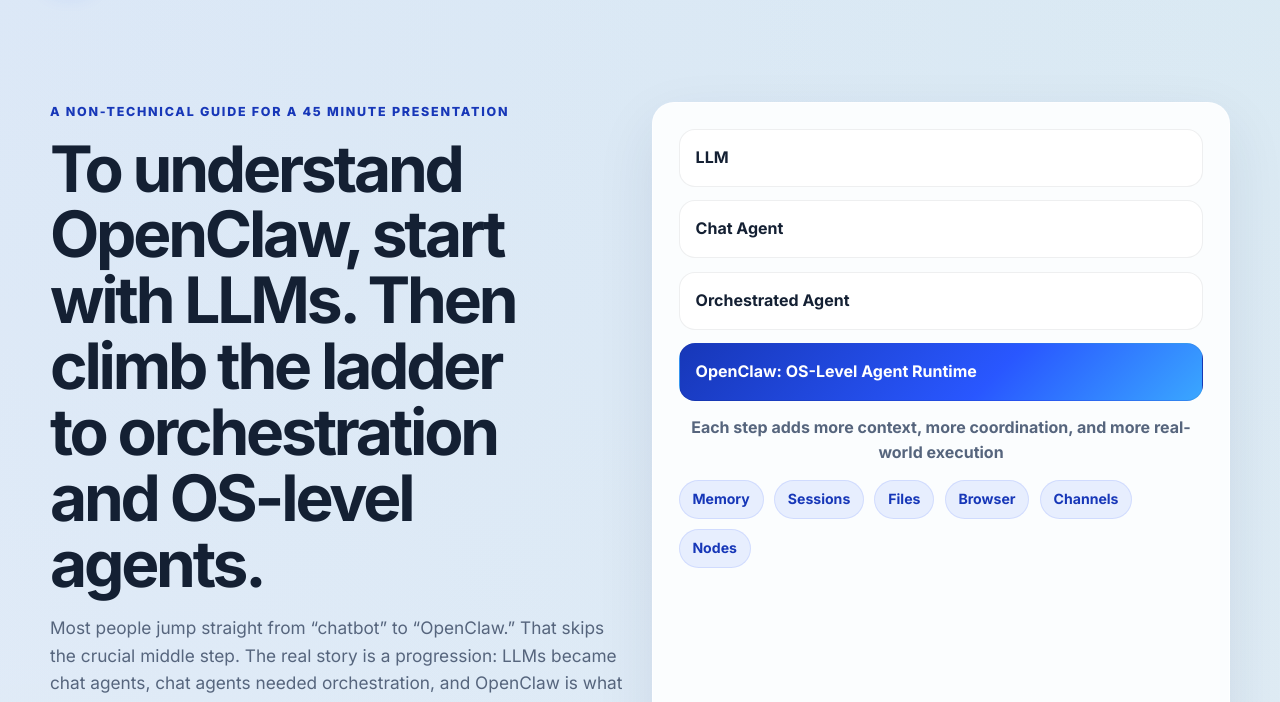
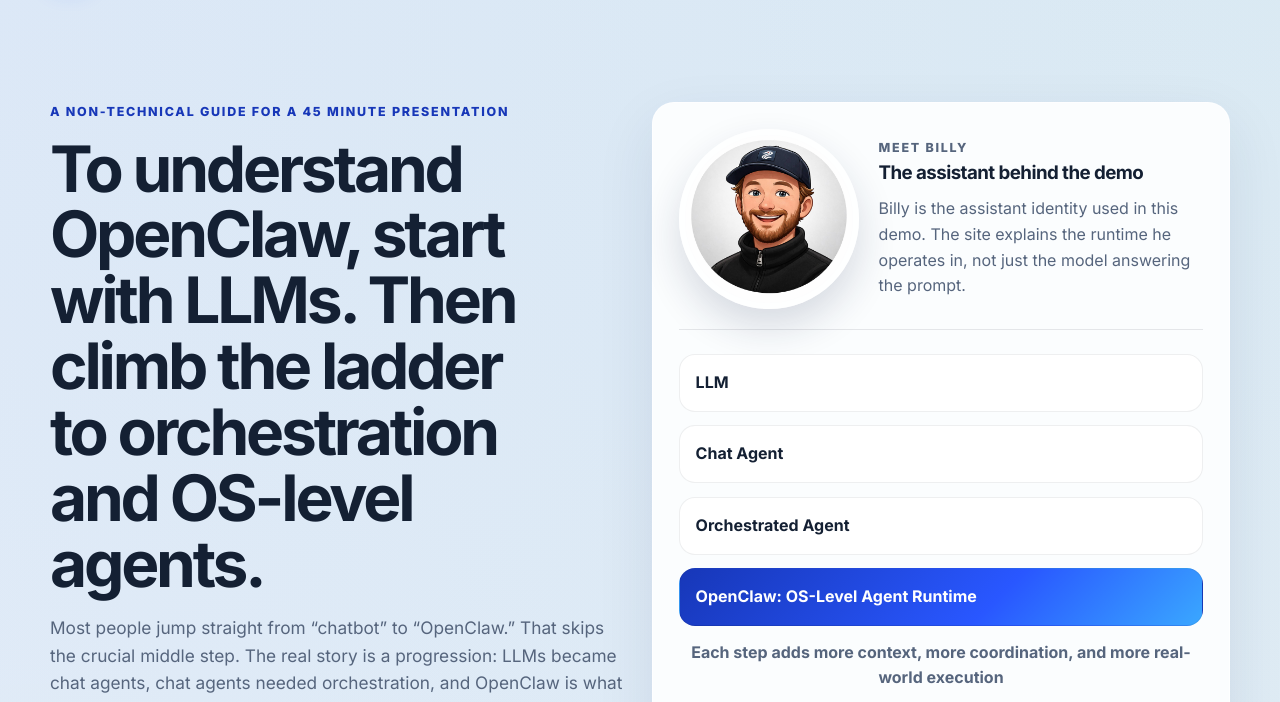
Before and after one commit to billymcbotty/demo_website, a plain HTML site: page index.html in a window 1280 px wide. Shown: the part 81-783 px from the top of the page. Drawn offline with Linux system fonts and the light colour scheme.

Commit message:
Add Billy photo to demo site

```diff
--- a/index.html
+++ b/index.html
@@ -65,6 +65,16 @@
             </div>
           </div>
           <div class="hero-visual card">
+            <div class="hero-photo-block">
+              <img class="hero-photo" src="assets/billy-photo.jpg" alt="Billy avatar" />
+              <div class="hero-photo-copy">
+                <p class="eyebrow">Meet Billy</p>
+                <h3>The assistant behind the demo</h3>
+                <p>
+                  Billy is the assistant identity used in this demo. The site explains the runtime he operates in, not just the model answering the prompt.
+                </p>
+              </div>
+            </div>
             <div class="stack-diagram">
               <div class="stack-item">LLM</div>
               <div class="stack-item">Chat Agent</div>
--- a/styles.css
+++ b/styles.css
@@ -219,6 +219,35 @@
 
 .hero-visual {
   align-self: stretch;
+}
+
+.hero-photo-block {
+  display: grid;
+  grid-template-columns: 180px 1fr;
+  gap: 1.25rem;
+  align-items: center;
+  margin-bottom: 1.5rem;
+  padding-bottom: 1.25rem;
+  border-bottom: 1px solid var(--line);
+}
+
+.hero-photo {
+  width: 180px;
+  height: 180px;
+  object-fit: cover;
+  border-radius: 50%;
+  border: 6px solid rgba(255, 255, 255, 0.85);
+  box-shadow: 0 18px 38px rgba(27, 39, 74, 0.16);
+}
+
+.hero-photo-copy h3 {
+  margin: 0 0 0.5rem;
+  letter-spacing: -0.03em;
+}
+
+.hero-photo-copy p {
+  margin: 0;
+  color: var(--muted);
 }
 
 .stack-diagram {
@@ -647,10 +676,17 @@
     place-items: center;
   }
 
+  .hero-photo-block,
   .comments-header,
   .comment-input-mock {
     grid-template-columns: 1fr;
     display: grid;
+  }
+
+  .hero-photo {
+    width: 140px;
+    height: 140px;
+    margin: 0 auto;
   }
 
   .reply-card {
```
Also changed, not shown: assets/billy-photo.jpg (added).
